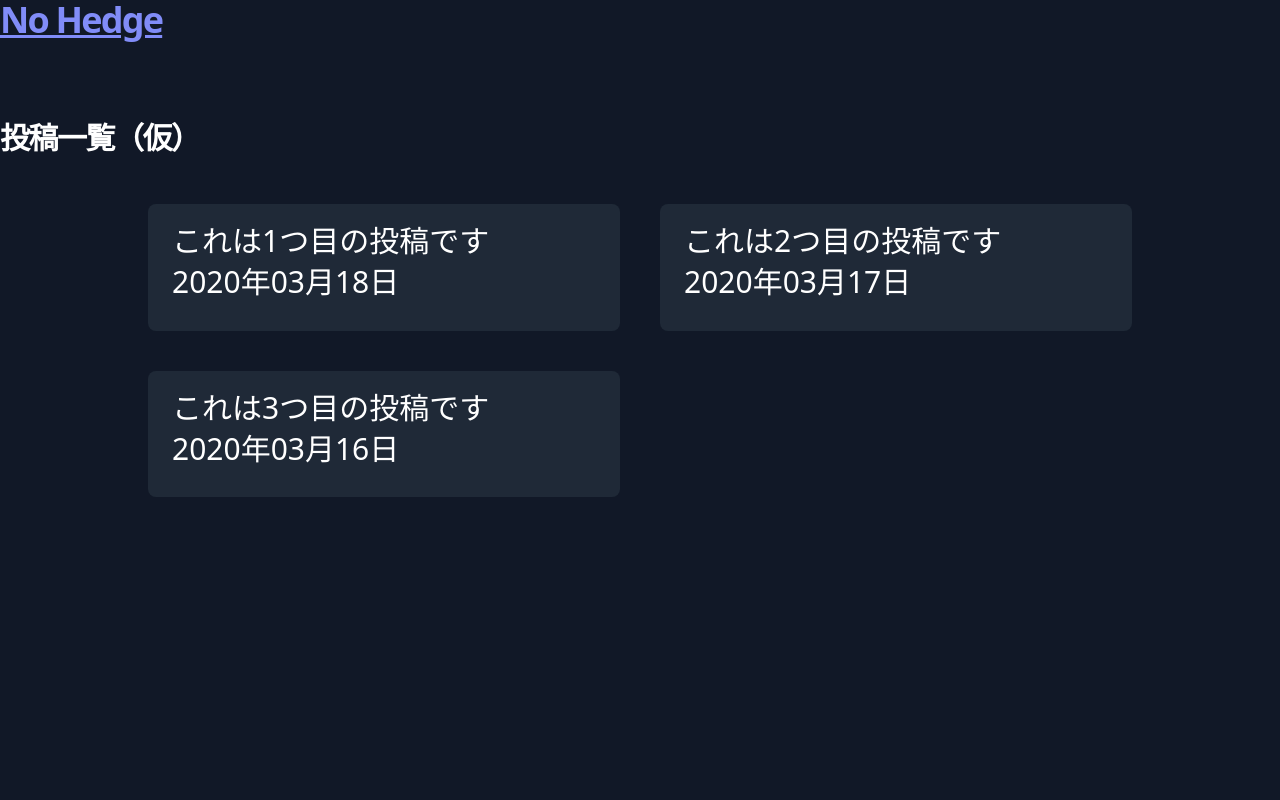
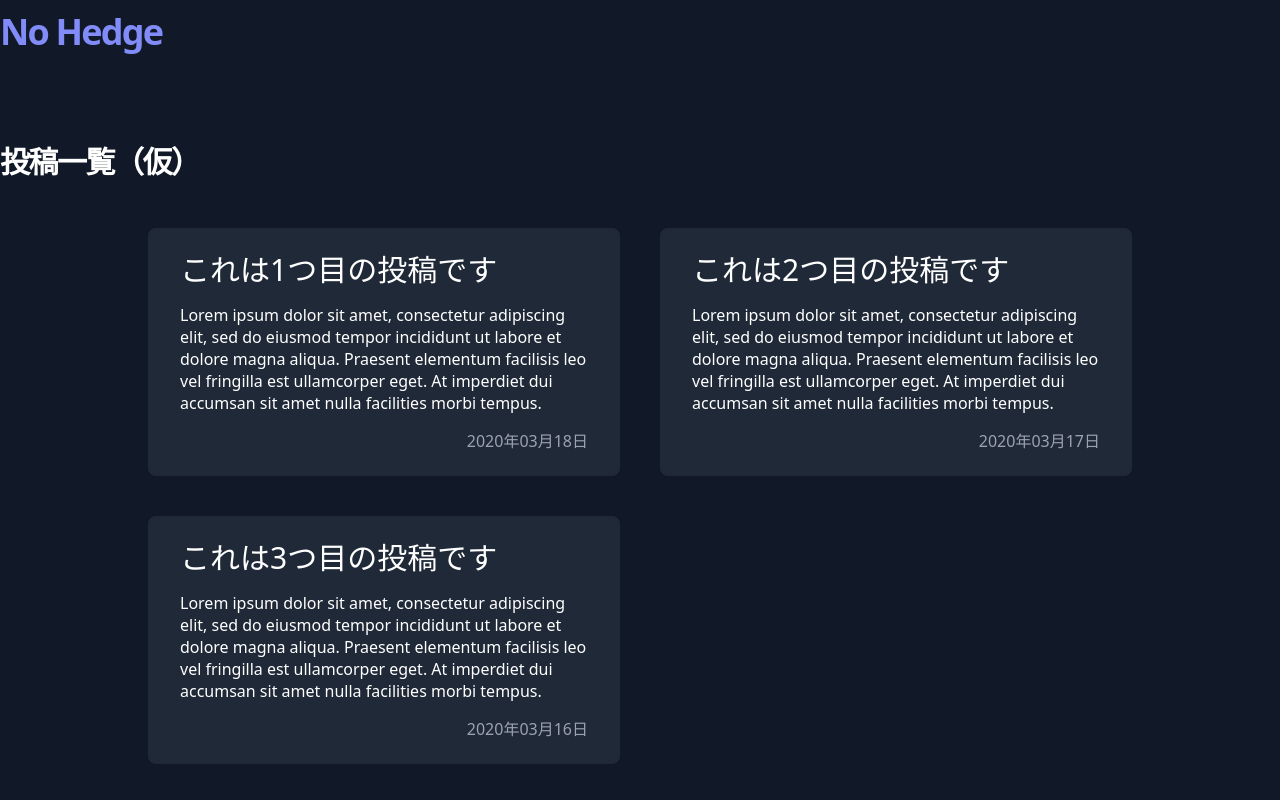
Before and after one commit to Tomoya-Sonok/nohedge, a Next.js app: page / in a window 1280 px wide. Shown: the top 800 px of the page. Built offline with nearby package versions, Linux system fonts and the light colour scheme.

Commit message:
Fix/ Posts page layout

```diff
--- a/components/header.tsx
+++ b/components/header.tsx
@@ -2,11 +2,13 @@ import Link from 'next/link'
 
 const Header = () => {
   return (
-    <h2 className='text-2xl md:text-4xl font-bold text-primary-text tracking-tight md:tracking-tighter leading-tight mb-20'>
-      <Link href='/'>
-        <a className='hover:underline'>No Hedge</a>
-      </Link>
-    </h2>
+    <div className='h-16 flex mx-auto max-w-7xl text-2xl md:text-4xl font-bold text-primary-text tracking-tight md:tracking-tighter leading-tight mb-20'>
+      <h2 className='flex items-center'>
+        <Link href='/'>
+          <a className='hover:underline'>No Hedge</a>
+        </Link>
+      </h2>
+    </div>
   )
 }
 
--- a/components/intro.tsx
+++ b/components/intro.tsx
@@ -1,6 +1,6 @@
 const Intro = () => {
   return (
-    <section className='flex-col md:flex-row flex items-center md:justify-between mt-16 mb-16 md:mb-12'>
+    <section className='mx-auto max-w-7xl flex-col md:flex-row flex items-center md:justify-between mt-16 mb-16 md:mb-12'>
       <h1 className='text-2xl md:text-3xl font-bold text-white tracking-tighter leading-tight md:pr-8'>
         投稿一覧（仮）
         {/* propsでもってきたページタイトルを表示させる */}
--- a/components/post-preview.tsx
+++ b/components/post-preview.tsx
@@ -13,10 +13,14 @@ type Props = {
 const PostPreview = ({ title, coverImage, date, excerpt, slug }: Props) => {
   return (
     <div className='rounded-lg text-white bg-cardgray hover:bg-hover-cardgray'>
-      <h3 className='text-3xl mb-3 leading-snug'>
+      <h3 className='leading-snug'>
         <Link as={`/posts/${slug}`} href='/posts/[slug]'>
-          <a className='block flex h-full flex-col justify-between px-6 py-4'>
-            {title} <br /> <DateFormatter dateString={date} />
+          <a className='block flex h-full flex-col justify-between px-8 py-6'>
+            <p className='text-3xl mb-4'>{title} </p>
+            <p className='mb-4'>{excerpt}</p>
+            <p className='text-right text-fontgray'>
+              <DateFormatter dateString={date} />
+            </p>
           </a>
         </Link>
       </h3>
--- a/tailwind.config.js
+++ b/tailwind.config.js
@@ -7,6 +7,7 @@ module.exports = {
       current: 'currentColor',
       primary: '#111827',
       cardgray: '#1F2937',
+      fontgray: '#9ca3af',
       'hover-cardgray': '#374151',
       white: '#ffffff',
       'primary-text': '#818CF8',
```
